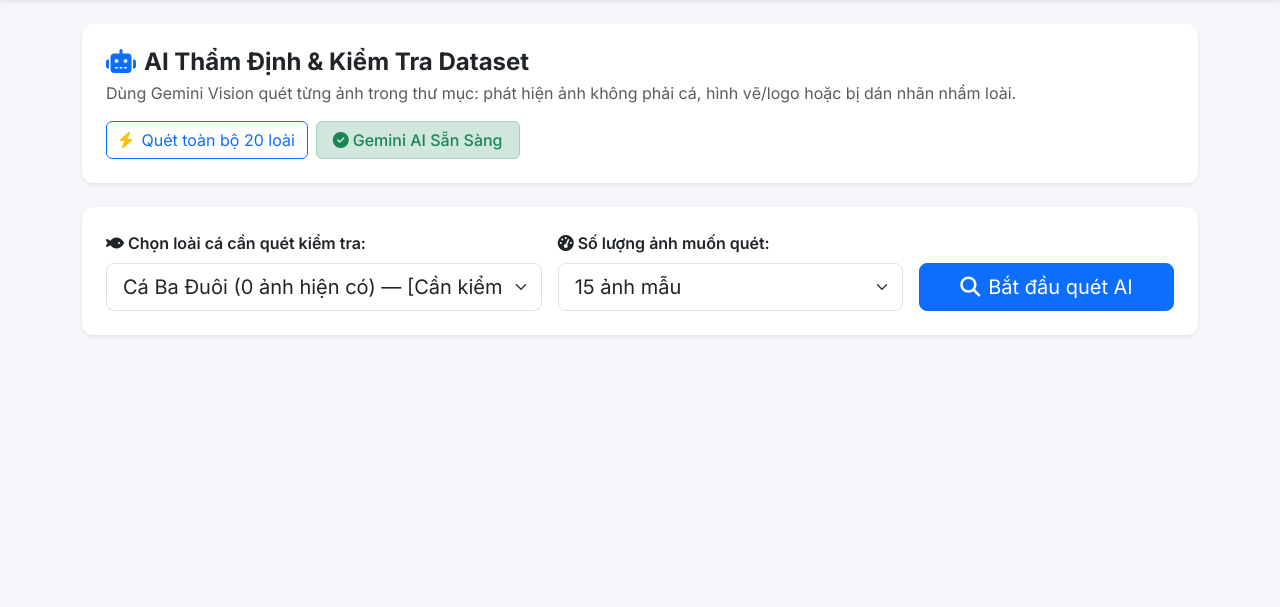
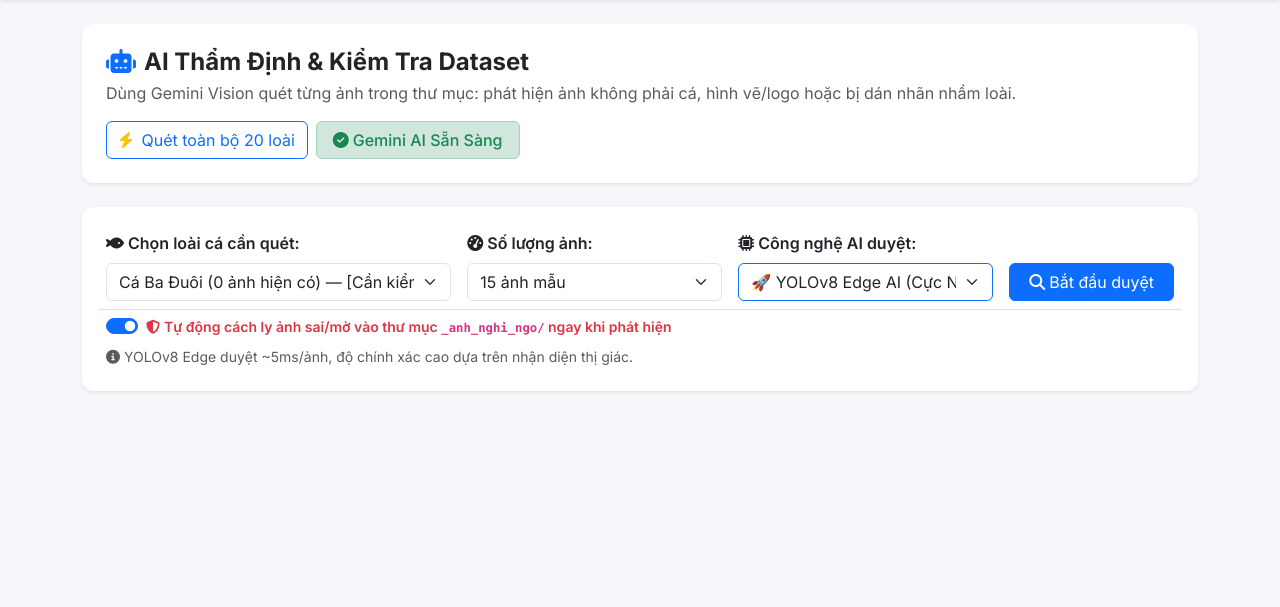
Before and after one commit to thanpm080424/ainhandienca, a Flask app: page /audit in a window 1280 px wide. Shown: the part 56-663 px from the top of the page. Run offline with Flask 3, Linux system fonts and the light colour scheme; some libraries are stand-ins or nearby versions.

Commit message:
feat: Add dual-engine Auto-Audit (YOLOv8 Edge & Gemini Vision) with automatic quarantine

````diff
--- a/app.py
+++ b/app.py
@@ -1146,9 +1146,14 @@ def api_yolo_classify():
 
 @app.route('/api/audit/<species>', methods=['GET'])
 def api_audit(species):
-    """Kiểm tra ảnh của loài theo từng đợt (chunk) bằng AI Gemini tránh timeout trình duyệt."""
-    if not gemini_client:
-        return jsonify({'success': False, 'error': 'Chưa cấu hình GEMINI_API_KEY'}), 500
+    """Kiểm tra ảnh của loài theo từng đợt (chunk) bằng YOLOv8 Edge AI hoặc Gemini Vision."""
+    engine = request.args.get('engine', 'auto').lower()
+    auto_quarantine = request.args.get('auto_quarantine', 'false').lower() == 'true'
+
+    use_gemini = (engine == 'gemini') or (engine == 'auto' and gemini_client is not None)
+
+    if engine == 'gemini' and not gemini_client:
+        return jsonify({'success': False, 'error': 'Chưa cấu hình GEMINI_API_KEY để dùng Gemini Vision'}), 500
 
     if species not in SPECIES_MAP:
         return jsonify({'success': False, 'error': 'Loài không hợp lệ'}), 400
@@ -1159,7 +1164,7 @@ def api_audit(species):
     if not os.path.exists(folder):
         return jsonify({'success': True, 'results': [], 'total_scanned': 0, 'total_in_folder': 0, 'done': True})
 
-    valid_ext = ('.jpg', '.jpeg', '.png', '.webp')
+    valid_ext = ('.jpg', '.jpeg', '.png', '.webp', '.bmp')
     all_files = [f for f in sorted(os.listdir(folder)) if f.lower().endswith(valid_ext)]
     total_in_folder = len(all_files)
     files = all_files[offset : offset + limit]
@@ -1168,13 +1173,16 @@ def api_audit(species):
     results = []
 
     audit_data = load_audit_log()
+    engine_name = 'Gemini Vision' if use_gemini else 'YOLOv8 Edge AI'
     audit_data['current_status'] = {
         'is_busy': True,
-        'action': f"Đang quét kiểm tra: {SPECIES_MAP[species]}",
+        'action': f"Đang quét kiểm tra ({engine_name}): {SPECIES_MAP[species]}",
         'item': f"Đợt [{offset+1}-{offset+len(files)} / {total_in_folder}] ảnh",
         'timestamp': datetime.now().strftime('%Y-%m-%d %H:%M:%S')
     }
     save_audit_log(audit_data)
+
+    import predict_fish
 
     for idx, fname in enumerate(files):
         p = os.path.join(folder, fname)
@@ -1182,11 +1190,15 @@ def api_audit(species):
         audit_data['current_status']['item'] = f"[{curr_num}/{total_in_folder}] {fname[:35]}..."
         save_audit_log(audit_data)
 
-        try:
-            img = Image.open(p)
-            img.thumbnail((512, 512))
-
-            prompt = f"""Phân tích ảnh này xem có đúng là: {spec_desc} không.
+        md5_val, blur_score = check_image_quality(p)
+        is_blur = (blur_score > 0 and blur_score < 18.0)
+
+        if use_gemini:
+            try:
+                img = Image.open(p)
+                img.thumbnail((512, 512))
+
+                prompt = f"""Phân tích ảnh này xem có đúng là: {spec_desc} không.
 Trả về JSON:
 {{
     "is_fish": true,
@@ -1198,70 +1210,160 @@ Trả về JSON:
 }}
 Chỉ trả về JSON duy nhất."""
 
-            response, used_model = call_gemini_vision(
-                gemini_client,
-                contents=[img, prompt]
-            )
-
-            text = response.text.strip()
-            if text.startswith('```json'):
-                text = text[7:-3].strip()
-            elif text.startswith('```'):
-                text = text[3:-3].strip()
-            parsed = json.loads(text)
-
-            is_ok = parsed.get('is_fish') and parsed.get('is_correct')
-            res_entry = {
-                'file': fname,
-                'is_correct': is_ok,
-                'status': 'Đúng' if is_ok else 'Nghi ngờ sai',
-                'identified_as': parsed.get('identified_as', ''),
-                'suggested_key': parsed.get('suggested_key', 'khac'),
-                'reason': parsed.get('reason', '')
-            }
-            results.append(res_entry)
-
-            # Record into audit history
-            now_str = datetime.now().strftime('%Y-%m-%d %H:%M:%S')
-            if is_ok:
-                audit_data['recent_approved'].insert(0, {
+                response, used_model = call_gemini_vision(
+                    gemini_client,
+                    contents=[img, prompt]
+                )
+
+                text = response.text.strip()
+                if text.startswith('```json'):
+                    text = text[7:-3].strip()
+                elif text.startswith('```'):
+                    text = text[3:-3].strip()
+                parsed = json.loads(text)
+
+                is_ok = parsed.get('is_fish') and parsed.get('is_correct')
+                res_entry = {
+                    'file': fname,
+                    'is_correct': is_ok,
+                    'status': 'Đúng chuẩn' if is_ok else 'Nghi ngờ sai',
+                    'identified_as': parsed.get('identified_as', ''),
+                    'suggested_key': parsed.get('suggested_key', 'khac'),
+                    'reason': parsed.get('reason', ''),
+                    'engine': used_model
+                }
+                time.sleep(0.5)
+            except Exception as e:
+                # Fallback sang YOLOv8 nếu Gemini gặp lỗi
+                pred_res = predict_fish.predict_image(p, as_json=False)
+                if pred_res and pred_res.get('success'):
+                    top1 = pred_res.get('top1', {})
+                    pred_key = top1.get('species_key')
+                    pred_name = top1.get('name')
+                    conf = top1.get('confidence', 0.0)
+                    is_ok = (pred_key == species) and not is_blur
+                    res_entry = {
+                        'file': fname,
+                        'is_correct': is_ok,
+                        'status': 'Đúng chuẩn' if is_ok else ('Ảnh mờ' if is_blur else 'Nghi ngờ sai loài'),
+                        'identified_as': pred_name,
+                        'suggested_key': pred_key,
+                        'reason': f"YOLOv8 Edge: {pred_name} ({conf:.1f}%)" if is_ok else f"YOLOv8 nhận diện {pred_name} ({conf:.1f}%) thay vì {SPECIES_MAP[species]}",
+                        'engine': 'YOLOv8 (Fallback)'
+                    }
+                else:
+                    res_entry = {
+                        'file': fname,
+                        'is_correct': False,
+                        'status': 'Lỗi quét',
+                        'identified_as': 'Lỗi',
+                        'suggested_key': 'khac',
+                        'reason': str(e),
+                        'engine': 'Error'
+                    }
+        else:
+            # Chạy trực tiếp bằng YOLOv8 Edge AI siêu tốc (~5ms)
+            try:
+                pred_res = predict_fish.predict_image(p, as_json=False)
+                if pred_res and pred_res.get('success'):
+                    top1 = pred_res.get('top1', {})
+                    pred_key = top1.get('species_key')
+                    pred_name = top1.get('name')
+                    conf = top1.get('confidence', 0.0)
+
+                    if is_blur:
+                        is_ok = False
+                        status_str = 'Ảnh mờ/Kém nét'
+                        reason_str = f"Độ nét Laplacian quá thấp ({blur_score} < 18). Ảnh mờ hoặc rung nhòe."
+                    elif pred_key == species:
+                        is_ok = True
+                        status_str = 'Đúng chuẩn'
+                        reason_str = f"YOLOv8 đối chiếu chính xác đặc trưng {pred_name} (Độ tin cậy: {conf:.1f}%)"
+                    else:
+                        is_ok = False
+                        status_str = 'Nghi ngờ sai loài'
+                        reason_str = f"YOLOv8 phát hiện đặc trưng giống {pred_name} ({conf:.1f}%) hơn là {SPECIES_MAP[species]}"
+
+                    res_entry = {
+                        'file': fname,
+                        'is_correct': is_ok,
+                        'status': status_str,
+                        'identified_as': pred_name,
+                        'suggested_key': pred_key,
+                        'reason': reason_str,
+                        'blur_score': blur_score,
+                        'confidence': f"{conf:.1f}%",
+                        'engine': 'YOLOv8 Edge AI'
+                    }
+                else:
+                    res_entry = {
+                        'file': fname,
+                        'is_correct': False,
+                        'status': 'Lỗi nhận diện',
+                        'identified_as': 'Không rõ',
+                        'suggested_key': 'khac',
+                        'reason': 'Không chạy được mô hình nhận diện',
+                        'engine': 'YOLOv8 Edge AI'
+                    }
+            except Exception as e:
+                res_entry = {
+                    'file': fname,
+                    'is_correct': False,
+                    'status': 'Lỗi file ảnh',
+                    'identified_as': 'Lỗi',
+                    'suggested_key': 'khac',
+                    'reason': str(e),
+                    'engine': 'YOLOv8 Edge AI'
+                }
+
+        # Tự động cách ly nếu auto_quarantine=True và ảnh không đạt
+        if auto_quarantine and not res_entry.get('is_correct'):
+            suspect_sub = os.path.join(DATASET_DIR, '_anh_nghi_ngo', species)
+            os.makedirs(suspect_sub, exist_ok=True)
+            target_suspect_path = os.path.join(suspect_sub, fname)
+            try:
+                shutil.move(p, target_suspect_path)
+                res_entry['auto_quarantined'] = True
+                res_entry['status'] += ' (Đã tự động cách ly)'
+            except Exception:
+                pass
+
+        results.append(res_entry)
+
+        # Cập nhật lịch sử audit
+        now_str = datetime.now().strftime('%Y-%m-%d %H:%M:%S')
+        if res_entry.get('is_correct'):
+            audit_data['recent_approved'].insert(0, {
+                'filename': fname,
+                'species': species,
+                'species_name': SPECIES_MAP[species],
+                'identified_as': res_entry.get('identified_as', SPECIES_MAP[species]),
+                'confidence': res_entry.get('confidence', 'high'),
+                'reason': res_entry.get('reason', 'Đặc điểm cá chuẩn loài.'),
+                'source': f"Kiểm định {res_entry.get('engine', 'AI')}",
+                'timestamp': now_str
+            })
+            if len(audit_data['recent_approved']) > 50:
+                audit_data['recent_approved'] = audit_data['recent_approved'][:50]
+        else:
+            exists = any(item.get('filename') == fname and item.get('original_species') == species
+                         for item in audit_data['flagged_wrong'])
+            if not exists:
+                audit_data['flagged_wrong'].insert(0, {
+                    'id': f"flag_{int(time.time()*1000)}_{curr_num}",
                     'filename': fname,
-                    'species': species,
-                    'species_name': SPECIES_MAP[species],
-                    'identified_as': parsed.get('identified_as', SPECIES_MAP[species]),
-                    'confidence': parsed.get('confidence', 'high'),
-                    'reason': parsed.get('reason', 'Đặc điểm cá chuẩn loài.'),
-                    'source': 'Bộ lọc AI Kiểm Định',
+                    'original_species': species,
+                    'original_species_name': SPECIES_MAP[species],
+                    'detected_as': res_entry.get('identified_as', 'Không rõ / Khác'),
+                    'suggested_species_key': res_entry.get('suggested_key', 'khac'),
+                    'reason': res_entry.get('reason', 'Ảnh nghi ngờ không đúng chuẩn.'),
                     'timestamp': now_str
                 })
-                audit_data['recent_approved'] = audit_data['recent_approved'][:30]
-            else:
-                exists = any(item.get('filename') == fname and item.get('original_species') == species
-                             for item in audit_data['flagged_wrong'])
-                if not exists:
-                    audit_data['flagged_wrong'].insert(0, {
-                        'id': f"flag_{int(time.time())}_{curr_num}",
-                        'filename': fname,
-                        'original_species': species,
-                        'original_species_name': SPECIES_MAP[species],
-                        'detected_as': parsed.get('identified_as', 'Không rõ / Khác'),
-                        'suggested_species_key': parsed.get('suggested_key', 'khac'),
-                        'reason': parsed.get('reason', 'Ảnh không đúng loài cá này.'),
-                        'timestamp': now_str
-                    })
+                if len(audit_data['flagged_wrong']) > 50:
                     audit_data['flagged_wrong'] = audit_data['flagged_wrong'][:50]
 
-            save_audit_log(audit_data)
-            time.sleep(0.8)
-        except Exception as e:
-            results.append({
-                'file': fname,
-                'is_correct': False,
-                'status': 'Lỗi quét',
-                'identified_as': 'Lỗi',
-                'suggested_key': 'khac',
-                'reason': str(e)
-            })
+        save_audit_log(audit_data)
+
 
     is_done = (offset + len(files) >= total_in_folder)
     audit_data['current_status'] = {
--- a/templates/audit.html
+++ b/templates/audit.html
@@ -29,9 +29,9 @@
 <div class="card border-0 shadow-sm mb-4">
     <div class="card-body p-4">
         <div class="row g-3 align-items-end">
-            <div class="col-md-5">
-                <label class="form-label fw-semibold"><i class="fas fa-fish me-1"></i>Chọn loài cá cần quét kiểm tra:</label>
-                <select class="form-select form-select-lg" id="auditSpeciesSelect">
+            <div class="col-md-4">
+                <label class="form-label fw-semibold"><i class="fas fa-fish me-1"></i>Chọn loài cá cần quét:</label>
+                <select class="form-select" id="auditSpeciesSelect">
                     {% for s in stats|sort(attribute='name') %}
                     <option value="{{ s.folder }}" data-count="{{ s.count }}">
                         {{ s.name }} ({{ s.count }} ảnh hiện có)
@@ -40,21 +40,36 @@
                     {% endfor %}
                 </select>
             </div>
-            <div class="col-md-4">
-                <label class="form-label fw-semibold"><i class="fas fa-tachometer-alt me-1"></i>Số lượng ảnh muốn quét:</label>
-                <select class="form-select form-select-lg" id="auditLimitSelect">
+            <div class="col-md-3">
+                <label class="form-label fw-semibold"><i class="fas fa-tachometer-alt me-1"></i>Số lượng ảnh:</label>
+                <select class="form-select" id="auditLimitSelect">
                     <option value="15" selected>15 ảnh mẫu</option>
                     <option value="30">30 ảnh</option>
                     <option value="50">50 ảnh</option>
                     <option value="100">100 ảnh</option>
-                    <option value="200">200 ảnh</option>
-                    <option value="all">⚡ Toàn bộ thư mục loài này</option>
+                    <option value="all">⚡ Toàn bộ thư mục loài</option>
                 </select>
             </div>
             <div class="col-md-3">
-                <button class="btn btn-primary btn-lg w-100" id="startAuditBtn" onclick="startAudit()">
-                    <i class="fas fa-search me-2"></i>Bắt đầu quét AI
+                <label class="form-label fw-semibold"><i class="fas fa-microchip me-1"></i>Công nghệ AI duyệt:</label>
+                <select class="form-select border-primary" id="auditEngineSelect">
+                    <option value="yolo" selected>🚀 YOLOv8 Edge AI (Cực Nhanh, Không Cần Mạng)</option>
+                    <option value="gemini">👁️ Gemini Vision (Cần API Key)</option>
+                </select>
+            </div>
+            <div class="col-md-2">
+                <button class="btn btn-primary w-100" id="startAuditBtn" onclick="startAudit()">
+                    <i class="fas fa-search me-1"></i>Bắt đầu duyệt
                 </button>
+            </div>
+            <div class="col-12 mt-2 pt-1 border-top d-flex justify-content-between align-items-center flex-wrap gap-2">
+                <div class="form-check form-switch mb-0">
+                    <input class="form-check-input" type="checkbox" id="autoQuarantineCheck" checked>
+                    <label class="form-check-label small fw-semibold text-danger" for="autoQuarantineCheck">
+                        <i class="fas fa-shield-alt me-1"></i>Tự động cách ly ảnh sai/mờ vào thư mục <code>_anh_nghi_ngo/</code> ngay khi phát hiện
+                    </label>
+                </div>
+                <small class="text-muted"><i class="fas fa-info-circle me-1"></i>YOLOv8 Edge duyệt ~5ms/ảnh, độ chính xác cao dựa trên nhận diện thị giác.</small>
             </div>
         </div>
     </div>
@@ -184,7 +199,10 @@ async function startAudit() {
     document.getElementById('auditResultsTitle').innerHTML =
         `<i class="fas fa-clipboard-check me-2"></i>Kết quả thẩm định: <strong>${speciesName}</strong>`;
 
-    const CHUNK_SIZE = 15;
+    const engine = document.getElementById('auditEngineSelect')?.value || 'yolo';
+    const autoQuarantine = document.getElementById('autoQuarantineCheck')?.checked || false;
+
+    const CHUNK_SIZE = (engine === 'yolo') ? 40 : 15;
     let offset = 0;
 
     while (offset < targetTotal && !shouldStopAudit) {
@@ -195,11 +213,11 @@ async function startAudit() {
         document.getElementById('auditProgressBar').style.width = percent + '%';
         document.getElementById('auditProgressPercent').textContent = percent + '%';
         document.getElementById('auditProgressTitle').innerHTML =
-            `<i class="fas fa-spinner fa-spin me-2"></i>Đang quét: <strong>${speciesName}</strong> [${offset}/${targetTotal} ảnh]`;
+            `<i class="fas fa-spinner fa-spin me-2"></i>Đang duyệt: <strong>${speciesName}</strong> [${offset}/${targetTotal} ảnh]`;
         document.getElementById('auditProgressCount').textContent = `Đã thẩm định ${offset}/${targetTotal} ảnh (${suspectCount} nghi ngờ)`;
 
         try {
-            const resp = await fetch(`/api/audit/${species}?offset=${offset}&limit=${batchLimit}`);
+            const resp = await fetch(`/api/audit/${species}?offset=${offset}&limit=${batchLimit}&engine=${engine}&auto_quarantine=${autoQuarantine}`);
             const data = await resp.json();
 
             if (!data.success) {
````
Also changed, not shown: auto_audit_dataset.py (added, +212 -0 lines), predict_fish.py (+11 -1 lines).
